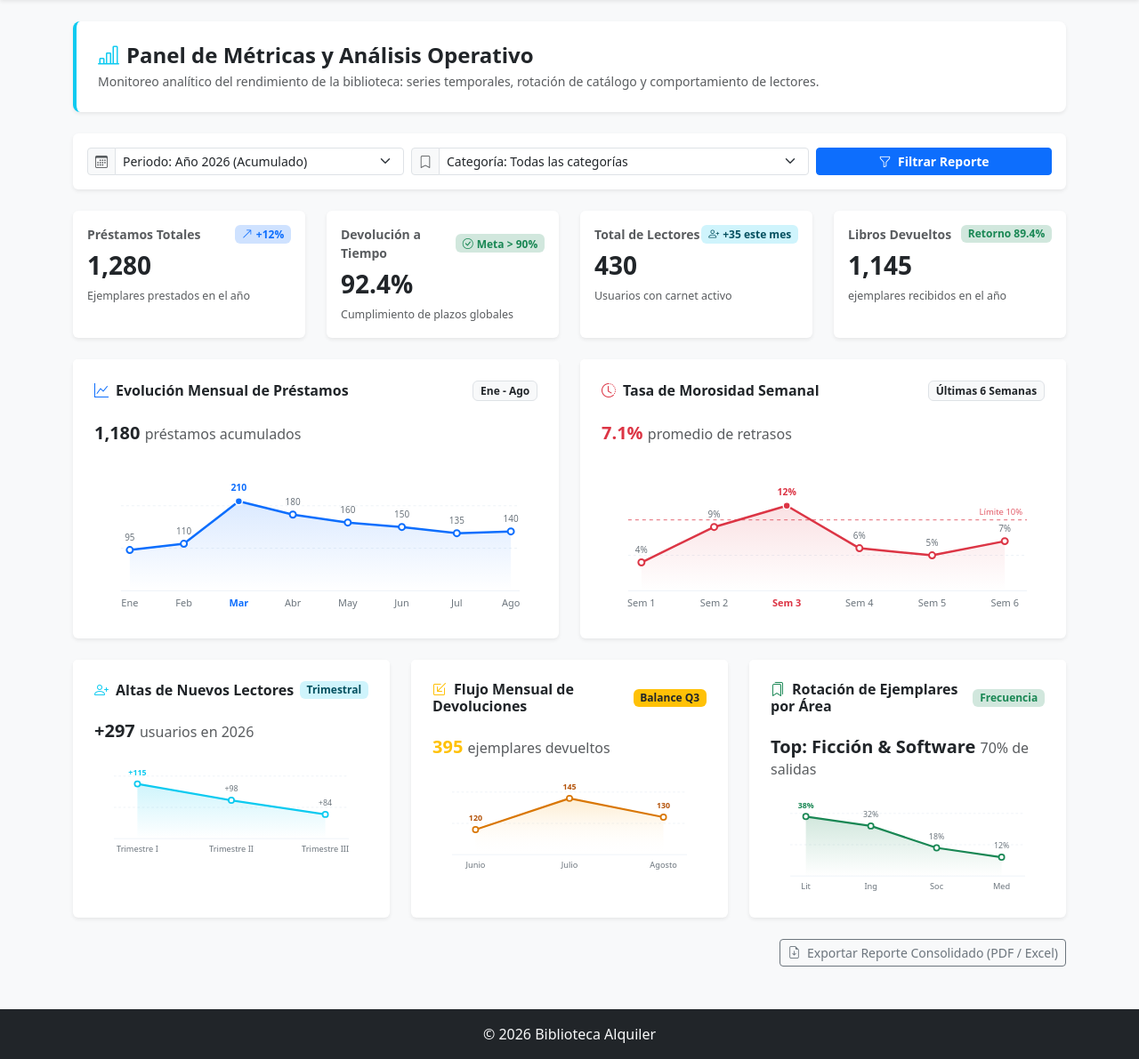
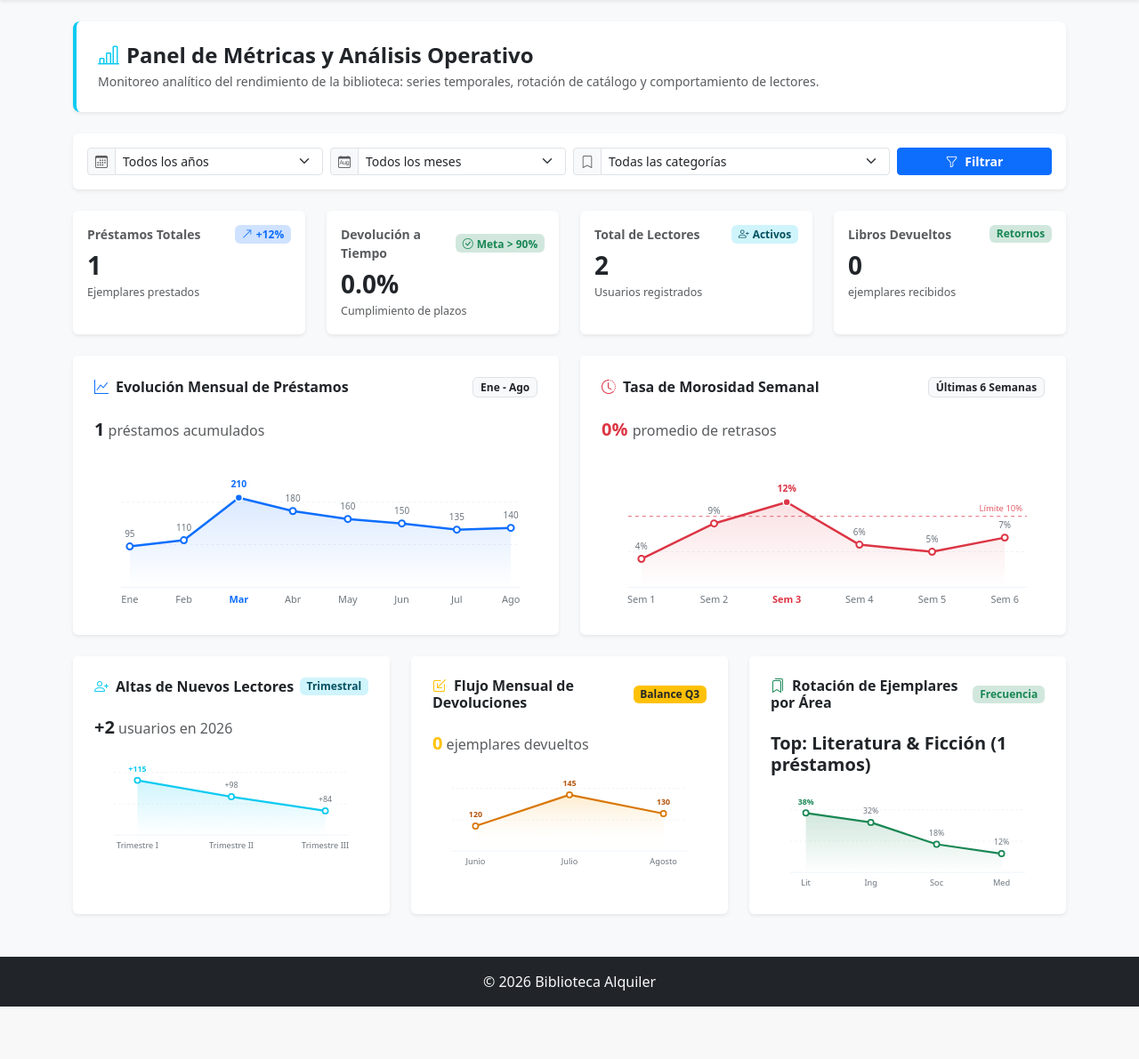
Before and after one commit to D4V1D-05/Sistema-BiblioGest, a Spring Boot app: page /reportes in a window 1280 px wide. Shown: the part 80-1271 px from the top of the page at 89% size. After the commit the page ends 1212 px from the top, so only its background shows below. Run offline with Spring Boot 4, Linux system fonts and the light colour scheme; the visitor is signed in with stand-in values (Sample User, id 1); data comes from the database, SQL or seed files in the repository; some of the project's set-up classes (security, data sources, template engines, error pages and the like) are left out, and stand-ins take their place; some libraries are stand-ins or nearby versions.

Commit message:
Actualización

```diff
--- a/src/main/java/pe/edu/utp/bibliogest/controller/HomeController.java
+++ b/src/main/java/pe/edu/utp/bibliogest/controller/HomeController.java
@@ -1,4 +1,7 @@
 package pe.edu.utp.bibliogest.controller;
+import org.springframework.web.bind.annotation.RequestParam;
+import pe.edu.utp.bibliogest.model.Prestamo;
+import pe.edu.utp.bibliogest.model.Libro;
 
 import org.springframework.stereotype.Controller;
 import org.springframework.ui.Model;
@@ -6,6 +9,8 @@ import org.springframework.web.bind.annotation.GetMapping;
 import pe.edu.utp.bibliogest.repository.LectorRepository;
 import pe.edu.utp.bibliogest.repository.LibroRepository;
 import pe.edu.utp.bibliogest.repository.PrestamoRepository;
+
+import java.util.List;
 
 @Controller
 public class HomeController {
@@ -42,5 +47,49 @@ public class HomeController {
     public String contacto() { return "Contacto"; }
 
     @GetMapping("/reportes")
-    public String reportes() { return "Reportes"; }
+    public String reportes(@RequestParam(required = false) String anio,
+                           @RequestParam(required = false) String mes,
+                           @RequestParam(required = false) String categoria,
+                           Model model) {
+        List<Prestamo> todosLosPrestamos = prestamoRepository.findAll();
+        List<Prestamo> prestamosFiltrados = todosLosPrestamos.stream()
+                .filter(p -> {
+                    boolean cumpleAnio = true;
+                    boolean cumpleMes = true;
+                    boolean cumpleCat = true;
+
+                    if (anio != null && !anio.equals("todos")) {
+                        cumpleAnio = p.getFechaEmision() != null && p.getFechaEmision().contains(anio);
+                    }
+                    if (mes != null && !mes.equals("todos")) {
+                        cumpleMes = p.getFechaEmision() != null && p.getFechaEmision().contains("/" + mes + "/");
+                    }
+                    if (categoria != null && !categoria.equals("todas")) {
+                        Libro libro = libroRepository.findByIsbn(p.getIsbnLibro()).orElse(null);
+                        cumpleCat = libro != null && categoria.equalsIgnoreCase(libro.getCategoria());
+                    }
+
+                    return cumpleAnio && cumpleMes && cumpleCat;
+                })
+                .toList();
+
+        long totalPrestamos = prestamosFiltrados.size();
+        long activos = prestamosFiltrados.stream().filter(p -> !"Devuelto".equalsIgnoreCase(p.getEstado())).count();
+        long devueltos = prestamosFiltrados.stream().filter(p -> "Devuelto".equalsIgnoreCase(p.getEstado())).count();
+        double tasaDevolucion = totalPrestamos > 0 ? ((double) devueltos / totalPrestamos) * 100 : 0;
+
+        model.addAttribute("totalPrestamos", totalPrestamos);
+        model.addAttribute("prestamosDevueltos", devueltos);
+        model.addAttribute("prestamosActivos", activos);
+        model.addAttribute("totalLectores", lectorRepository.count());
+        model.addAttribute("tasaDevolucion", String.format("%.1f", tasaDevolucion));
+
+        model.addAttribute("anio", anio);
+        model.addAttribute("mes", mes);
+        model.addAttribute("categoria", categoria);
+
+        model.addAttribute("prestamosPorCategoria", prestamoRepository.contarPrestamosPorCategoria());
+
+        return "Reportes";
+    }
 }
--- a/src/main/java/pe/edu/utp/bibliogest/repository/PrestamoRepository.java
+++ b/src/main/java/pe/edu/utp/bibliogest/repository/PrestamoRepository.java
@@ -3,6 +3,7 @@ package pe.edu.utp.bibliogest.repository;
 import org.springframework.data.jpa.repository.JpaRepository;
 import org.springframework.data.jpa.repository.Query;
 import pe.edu.utp.bibliogest.model.Prestamo;
+import java.util.List;
 
 public interface PrestamoRepository extends JpaRepository<Prestamo, String> {
 
@@ -14,4 +15,8 @@ public interface PrestamoRepository extends JpaRepository<Prestamo, String> {
 
     @Query("SELECT COUNT(p) FROM Prestamo p WHERE p.estado = 'Devuelto'")
     long contarPrestamosDevueltos();
+
+    // Consulta para agrupar los préstamos por la categoría del libro
+    @Query("SELECT l.categoria, COUNT(p) FROM Prestamo p JOIN Libro l ON p.isbnLibro = l.isbn GROUP BY l.categoria ORDER BY COUNT(p) DESC")
+    List<Object[]> contarPrestamosPorCategoria();
 }
--- a/src/main/resources/templates/Reportes.html
+++ b/src/main/resources/templates/Reportes.html
@@ -25,32 +25,53 @@
 
   <div class="card border-0 shadow-sm mb-4">
     <div class="card-body p-3">
-        <form onsubmit="return false;" class="row g-2 align-items-center">
-          <div class="col-md-4">
+      <form method="GET" action="/reportes" class="row g-2 align-items-center">
+        <div class="col-md-3">
           <div class="input-group input-group-sm">
             <span class="input-group-text bg-light"><i class="bi bi-calendar3 text-muted"></i></span>
-              <select class="form-select">
-                <option value="2026" selected>Periodo: Año 2026 (Acumulado)</option>
-                <option value="2025">Periodo: Año 2025</option>
-                <option value="q3">Trimestre Actual (Q3)</option>
-              </select>
-            </div>
-          </div>
-          <div class="col-md-5">
-            <div class="input-group input-group-sm">
-              <span class="input-group-text bg-light"><i class="bi bi-bookmark text-muted"></i></span>
-              <select class="form-select">
-                <option value="todas" selected>Categoría: Todas las categorías</option>
-                <option value="ingenieria">Ingeniería & Tecnología</option>
-                <option value="literatura">Literatura & Ficción</option>
-                <option value="sociales">Ciencias Sociales & Historia</option>
-                <option value="medicina">Medicina & Salud</option>
+            <select class="form-select" name="anio">
+              <option value="todos" th:selected="${anio == null || anio == 'todos'}">Todos los años</option>
+              <option value="2026" th:selected="${anio == '2026'}">Año 2026</option>
+              <option value="2025" th:selected="${anio == '2025'}">Año 2025</option>
             </select>
           </div>
         </div>
         <div class="col-md-3">
-            <button type="button" class="btn btn-primary btn-sm w-100 fw-semibold">
-              <i class="bi bi-funnel me-1"></i> Filtrar Reporte
+          <div class="input-group input-group-sm">
+            <span class="input-group-text bg-light"><i class="bi bi-calendar-month text-muted"></i></span>
+            <select class="form-select" name="mes">
+              <option value="todos" th:selected="${mes == null || mes == 'todos'}">Todos los meses</option>
+              <option value="01" th:selected="${mes == '01'}">Enero</option>
+              <option value="02" th:selected="${mes == '02'}">Febrero</option>
+              <option value="03" th:selected="${mes == '03'}">Marzo</option>
+              <option value="04" th:selected="${mes == '04'}">Abril</option>
+              <option value="05" th:selected="${mes == '05'}">Mayo</option>
+              <option value="06" th:selected="${mes == '06'}">Junio</option>
+              <option value="07" th:selected="${mes == '07'}">Julio</option>
+              <option value="08" th:selected="${mes == '08'}">Agosto</option>
+              <option value="09" th:selected="${mes == '09'}">Septiembre</option>
+              <option value="10" th:selected="${mes == '10'}">Octubre</option>
+              <option value="11" th:selected="${mes == '11'}">Noviembre</option>
+              <option value="12" th:selected="${mes == '12'}">Diciembre</option>
+            </select>
+          </div>
+        </div>
+        <div class="col-md-4">
+          <div class="input-group input-group-sm">
+            <span class="input-group-text bg-light"><i class="bi bi-bookmark text-muted"></i></span>
+            <select class="form-select" name="categoria">
+              <option value="todas" th:selected="${categoria == null || categoria == 'todas'}">Todas las categorías</option>
+              <option value="Ingeniería & Tecnología" th:selected="${categoria == 'Ingeniería & Tecnología'}">Ingeniería & Tecnología</option>
+              <option value="Literatura & Ficción" th:selected="${categoria == 'Literatura & Ficción'}">Literatura & Ficción</option>
+              <option value="Ciencias Sociales & Historia" th:selected="${categoria == 'Ciencias Sociales & Historia'}">Ciencias Sociales & Historia</option>
+              <option value="Medicina & Salud" th:selected="${categoria == 'Medicina & Salud'}">Medicina & Salud</option>
+              <option value="Mecánica y Automotriz" th:selected="${categoria == 'Mecánica y Automotriz'}">Mecánica y Automotriz</option>
+            </select>
+          </div>
+        </div>
+        <div class="col-md-2">
+          <button type="submit" class="btn btn-primary btn-sm w-100 fw-semibold">
+            <i class="bi bi-funnel me-1"></i> Filtrar
           </button>
         </div>
       </form>
@@ -65,8 +86,8 @@
             <span class="text-muted small fw-semibold">Préstamos Totales</span>
             <span class="badge bg-primary-subtle text-primary"><i class="bi bi-arrow-up-right me-1"></i>+12%</span>
           </div>
-            <h3 class="fw-bold text-dark mb-1">1,280</h3>
-            <span class="text-muted extra-small" style="font-size: 0.78rem;">Ejemplares prestados en el año</span>
+          <h3 class="fw-bold mb-0" th:text="${totalPrestamos}">0</h3>
+          <span class="text-muted extra-small" style="font-size: 0.78rem;">Ejemplares prestados</span>
         </div>
       </div>
     </div>
@@ -76,11 +97,10 @@
         <div class="card-body">
           <div class="d-flex justify-content-between align-items-center mb-2">
             <span class="text-muted small fw-semibold">Devolución a Tiempo</span>
-              <span class="badge bg-success-subtle text-success"><i class="bi bi-check-circle me-1"></i>Meta >
-                90%</span>
+            <span class="badge bg-success-subtle text-success"><i class="bi bi-check-circle me-1"></i>Meta > 90%</span>
           </div>
-            <h3 class="fw-bold text-dark mb-1">92.4%</h3>
-            <span class="text-muted extra-small" style="font-size: 0.78rem;">Cumplimiento de plazos globales</span>
+          <h3 class="fw-bold mb-0" th:text="${tasaDevolucion} + '%'">0%</h3>
+          <span class="text-muted extra-small" style="font-size: 0.78rem;">Cumplimiento de plazos</span>
         </div>
       </div>
     </div>
@@ -90,11 +110,10 @@
         <div class="card-body">
           <div class="d-flex justify-content-between align-items-center mb-2">
             <span class="text-muted small fw-semibold">Total de Lectores</span>
-              <span class="badge bg-info-subtle text-info-emphasis"><i class="bi bi-person-plus me-1"></i>+35 este
-                mes</span>
+            <span class="badge bg-info-subtle text-info-emphasis"><i class="bi bi-person-plus me-1"></i>Activos</span>
           </div>
-            <h3 class="fw-bold text-dark mb-1">430</h3>
-            <span class="text-muted extra-small" style="font-size: 0.78rem;">Usuarios con carnet activo</span>
+          <h3 class="fw-bold mb-0" th:text="${totalLectores}">0</h3>
+          <span class="text-muted extra-small" style="font-size: 0.78rem;">Usuarios registrados</span>
         </div>
       </div>
     </div>
@@ -104,10 +123,10 @@
         <div class="card-body">
           <div class="d-flex justify-content-between align-items-center mb-2">
             <span class="text-muted small fw-semibold">Libros Devueltos</span>
-              <span class="badge bg-success-subtle text-success">Retorno 89.4%</span>
+            <span class="badge bg-success-subtle text-success">Retornos</span>
           </div>
-            <h3 class="fw-bold text-dark mb-1">1,145</h3>
-            <span class="text-muted extra-small" style="font-size: 0.78rem;">ejemplares recibidos en el año</span>
+          <h3 class="fw-bold mb-0" th:text="${prestamosDevueltos}">0</h3>
+          <span class="text-muted extra-small" style="font-size: 0.78rem;">ejemplares recibidos</span>
         </div>
       </div>
     </div>
@@ -123,7 +142,7 @@
           <span class="badge bg-light text-dark border">Ene - Ago</span>
         </div>
         <div class="card-body p-4">
-            <div class="h5 fw-bold mb-3">1,180 <small class="text-muted fs-6 fw-normal">préstamos acumulados</small></div>
+          <div class="h5 fw-bold mb-3"><span th:text="${totalPrestamos}">0</span><small class="text-muted fs-6 fw-normal"> préstamos acumulados</small></div>
           <div class="chart-container">
             <svg viewBox="0 0 500 180" class="w-100" style="overflow: visible;">
               <defs>
@@ -176,7 +195,7 @@
           <span class="badge bg-light text-dark border">Últimas 6 Semanas</span>
         </div>
         <div class="card-body p-4">
-            <div class="h5 fw-bold mb-3 text-danger">7.1% <small class="text-muted fs-6 fw-normal">promedio de retrasos</small></div>
+          <div class="h5 fw-bold mb-3 text-danger">0% <small class="text-muted fs-6 fw-normal">promedio de retrasos</small></div>
           <div class="chart-container">
             <svg viewBox="0 0 500 180" class="w-100" style="overflow: visible;">
               <defs>
@@ -226,7 +245,7 @@
           <span class="badge bg-info-subtle text-info-emphasis">Trimestral</span>
         </div>
         <div class="card-body p-4">
-            <div class="h5 fw-bold mb-2">+297 <small class="text-muted fs-6 fw-normal">usuarios en 2026</small></div>
+          <div class="h5 fw-bold mb-2">+<span th:text="${totalLectores}">0</span><small class="text-muted fs-6 fw-normal"> usuarios en 2026</small></div>
           <div class="chart-container">
             <svg viewBox="0 0 350 140" class="w-100" style="overflow: visible;">
               <defs>
@@ -265,7 +284,7 @@
         </div>
         <div class="card-body p-4">
           <div class="h5 fw-bold mb-2 text-warning">
-              395 <small class="text-muted fs-6 fw-normal">ejemplares devueltos</small>
+            <span th:text="${prestamosDevueltos}">0</span><small class="text-muted fs-6 fw-normal"> ejemplares devueltos</small>
           </div>
           <div class="chart-container">
             <svg viewBox="0 0 350 140" class="w-100" style="overflow: visible;">
@@ -304,7 +323,21 @@
           <span class="badge bg-success-subtle text-success">Frecuencia</span>
         </div>
         <div class="card-body p-4">
-            <div class="h5 fw-bold mb-2">Top: Ficción & Software <small class="text-muted fs-6 fw-normal">70% de salidas</small></div>
+          <div class="h5 fw-bold mb-2">
+              <span th:if="${categoria != null && categoria != 'todas'}">
+                Top: <span th:text="${categoria}"></span>
+                (<span th:text="${totalPrestamos}"></span> préstamos)
+              </span>
+            <span th:if="${categoria == null || categoria == 'todas'}">
+                <span th:if="${not #lists.isEmpty(prestamosPorCategoria)}">
+                  Top: <span th:text="${prestamosPorCategoria[0][0]}"></span>
+                  (<span th:text="${prestamosPorCategoria[0][1]}"></span> préstamos)
+                </span>
+                <span th:if="${#lists.isEmpty(prestamosPorCategoria)}">
+                  Sin datos de rotación
+                </span>
+              </span>
+          </div>
           <div class="chart-container">
             <svg viewBox="0 0 350 140" class="w-100" style="overflow: visible;">
               <defs>
@@ -337,12 +370,6 @@
     </div>
   </div>
 
-    <div class="d-flex justify-content-end mb-4">
-      <button type="button" class="btn btn-outline-secondary btn-sm">
-        <i class="bi bi-file-earmark-arrow-down me-1"></i> Exportar Reporte Consolidado (PDF / Excel)
-      </button>
-    </div>
-
 </main>
 
 <footer class="bg-dark text-light text-center py-3 mt-auto">
```
Also changed, not shown: 5 other files. Lines whose indentation alone changed are shown as unchanged.
